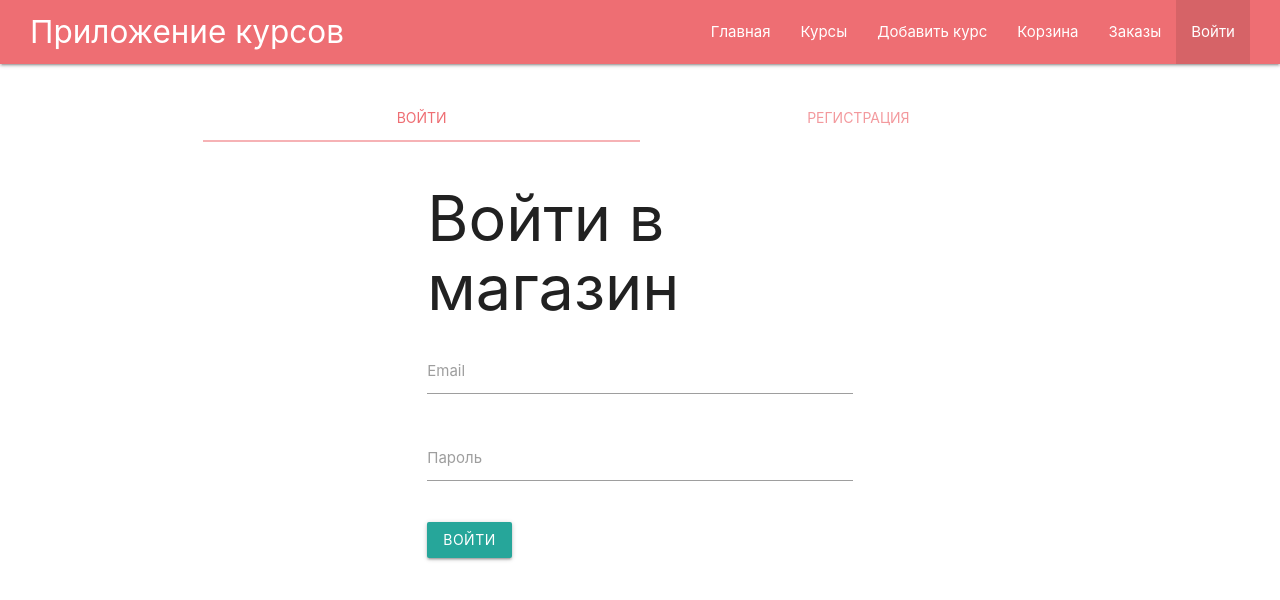
After one commit to webstartsev/nodejs-tuturial, a Node server app: page /auth/login in a window 1280 px wide. The commit adds this page. Shown: the top 600 px of the page. Run offline with Node 20, Linux system fonts and the light colour scheme; some libraries are stand-ins or nearby versions.

Commit message:
add auth page

```diff
--- a/express/index.js
+++ b/express/index.js
@@ -7,8 +7,9 @@ const { allowInsecurePrototypeAccess } = require('@handlebars/allow-prototype-ac
 const homeRoutes = require('./routes/home');
 const addRoutes = require('./routes/add');
 const coureseRoutes = require('./routes/courses');
-const cardRouter = require('./routes/card');
-const ordersRouter = require('./routes/orders');
+const cardRoutes = require('./routes/card');
+const ordersRoutes = require('./routes/orders');
+const authRoutes = require('./routes/auth');
 const User = require('./models/user');
 require('dotenv').config();
 
@@ -40,8 +41,9 @@ app.use(express.urlencoded({ extended: true }));
 app.use('/', homeRoutes);
 app.use('/add', addRoutes);
 app.use('/courses', coureseRoutes);
-app.use('/card', cardRouter);
-app.use('/orders', ordersRouter);
+app.use('/card', cardRoutes);
+app.use('/orders', ordersRoutes);
+app.use('/auth', authRoutes);
 
 const PORT = process.env.PORT || 3000;
 
--- a/express/public/app.js
+++ b/express/public/app.js
@@ -57,3 +57,5 @@ if ($card) {
     }
   });
 }
+
+M.Tabs.init(document.querySelectorAll('.tabs'));
--- a/express/public/index.css
+++ b/express/public/index.css
@@ -37,3 +37,8 @@
 .courses-from {
   margin-bottom: 2rem;
 }
+
+/* AUTH */
+.auth {
+  padding-top: 2rem;
+}
--- /dev/null
+++ b/express/routes/auth.js
@@ -0,0 +1,11 @@
+const { Router } = require('express');
+const router = Router();
+
+router.get('/login', (req, res) => {
+  res.render('auth/login', {
+    title: 'Авторизация',
+    isLogin: true
+  });
+});
+
+module.exports = router;
--- /dev/null
+++ b/express/views/auth/login.hbs
@@ -0,0 +1,52 @@
+<div class="auth">
+  <div class="row">
+    <div class="col s12">
+      <ul class="tabs">
+        <li class="tab col s6"><a class="active" href="#login">Войти</a></li>
+        <li class="tab col s6"><a href="#register">Регистрация</a></li>
+      </ul>
+    </div>
+    <div id="login" class="col s6 offset-s3">
+      <h1>Войти в магазин</h1>
+      <form action="/auth/login" method="POST">
+        <div class="input-field">
+          <input id="authemail" name="email" type="text" class="validate" required>
+          <label for="authemail">Email</label>
+          <span class="helper-text" data-error="Введите email"></span>
+        </div>
+
+        <div class="input-field">
+          <input id="authpassword" name="password" type="password" class="validate" required>
+          <label for="authpassword">Пароль</label>
+          <span class="helper-text" data-error="Введите пароль"></span>
+        </div>
+
+        <button class="btn btn-primary" type="submit">Войти</button>
+      </form>
+    </div>
+    <div id="register" class="col s6 offset-s3">
+      <h1>Создать аккаунт</h1>
+      <form action="/auth/register" method="POST">
+        <div class="input-field">
+          <input id="registeremail" name="email" type="text" class="validate" required>
+          <label for="registeremail">Email</label>
+          <span class="helper-text" data-error="Введите email"></span>
+        </div>
+
+        <div class="input-field">
+          <input id="registerpassword" name="password" type="password" class="validate" required>
+          <label for="registerpassword">Пароль</label>
+          <span class="helper-text" data-error="Введите пароль"></span>
+        </div>
+
+        <div class="input-field">
+          <input id="registercomfirm" name="comfirm" type="password" class="validate" required>
+          <label for="registercomfirm">Пароль еще раз</label>
+          <span class="helper-text" data-error="Введите пароль"></span>
+        </div>
+
+        <button class="btn btn-primary" type="submit">Зарегистрироваться</button>
+      </form>
+    </div>
+  </div>
+</div>
--- a/express/views/partials/navbar.hbs
+++ b/express/views/partials/navbar.hbs
@@ -31,6 +31,12 @@
       {{else}}
       <li><a href="/orders">Заказы</a></li>
       {{/if}}
+
+      {{#if isLogin}}
+      <li class="active"><a href="/auth/login#login">Войти</a></li>
+      {{else}}
+      <li><a href="/auth/login#login">Войти</a></li>
+      {{/if}}
     </ul>
   </div>
 </nav>
```
